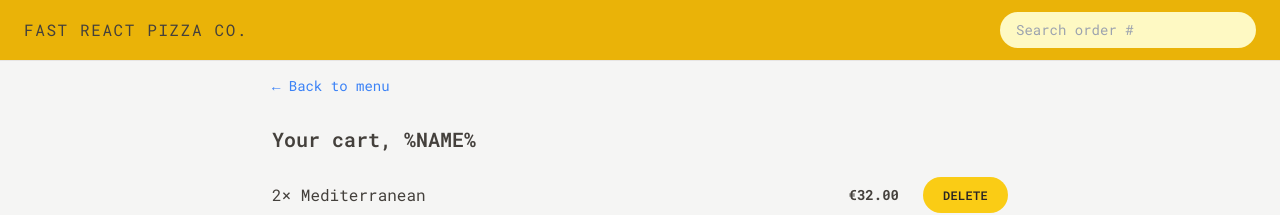
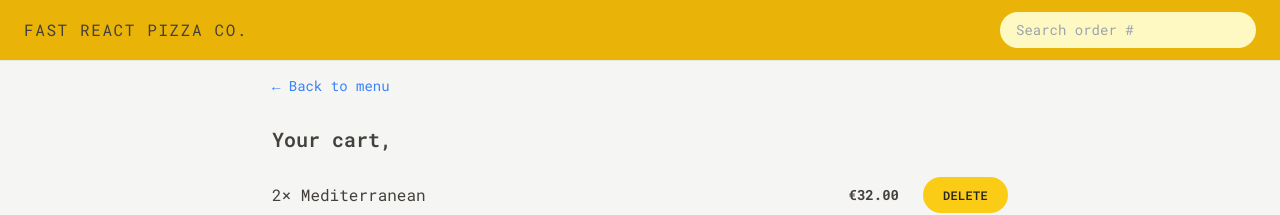
Before and after one commit to AndreyukRaman/fast-react-pizza, a React (Vite) app: page /cart in a window 1280 px wide. Shown: the top 215 px of the page. Built offline with nearby package versions, Linux system fonts and the light colour scheme.

Commit message:
Reading and Updating the User State

```diff
--- a/src/features/cart/Cart.jsx
+++ b/src/features/cart/Cart.jsx
@@ -2,6 +2,7 @@
 import LinkButton from '../../ui/LinkButton';
 import Button from '../../ui/Button';
 import CartItem from './CartItem';
+import { useSelector } from 'react-redux';
 
 const fakeCart = [
   {
@@ -28,13 +29,14 @@
 ];
 
 function Cart() {
+  const username = useSelector(state=>state.user.username)
   const cart = fakeCart;
 
   return (
     <div className='py-3 px-4'>
       <LinkButton to="/menu">&larr; Back to menu</LinkButton>
 
-      <h2 className='mt-7 text-xl font-semibold'>Your cart, %NAME%</h2>
+      <h2 className='mt-7 text-xl font-semibold'>Your cart, {username}</h2>
 
 <ul className='divide-y divide-stone-200 border-b mt-3 '>
   {cart.map((item)=> (<CartItem item={item} key={item.key} />))}
--- a/src/features/order/CreateOrder.jsx
+++ b/src/features/order/CreateOrder.jsx
@@ -2,6 +2,7 @@
 import { Form, redirect, useActionData, useNavigation } from "react-router-dom";
 import { createOrder } from "../../services/apiRestaurant";
 import Button from '../../ui/Button';
+import { useSelector } from 'react-redux';
 
 // https://uibakery.io/regex-library/phone-number
 const isValidPhone = (str) =>
@@ -34,6 +35,7 @@
 ];
 
 function CreateOrder() {
+  const username = useSelector(state=>state.user.username)
   const navigation = useNavigation();
   const isSubmitting = navigation.state === "submitting";
 
@@ -50,7 +52,7 @@
       <Form method="POST">
         <div className='mb-5 flex gap-2 flex-col sm:flex-row sm:items-center '>
           <label className='sm:basis-40'>First Name</label>
-          <input className='input grow' type="text" name="customer" required />
+          <input className='input grow' type="text" name="customer" required  defaultValue={username}/>
         </div>
 
         <div className='mb-5 flex gap-2 flex-col sm:flex-row sm:items-center '>
--- a/src/features/user/CreateUser.jsx
+++ b/src/features/user/CreateUser.jsx
@@ -1,11 +1,21 @@
 import { useState } from 'react';
 import Button from '../../ui/Button';
+import { useDispatch } from 'react-redux';
+import { updateName } from './userSlice';
+import { useNavigate } from 'react-router-dom';
 
 function CreateUser() {
   const [username, setUsername] = useState('');
+  const dispatch = useDispatch()
+  const navigate = useNavigate()
 
   function handleSubmit(e) {
     e.preventDefault();
+
+    if(!username) return;
+    dispatch(updateName(username))
+    navigate('/menu')
+
   }
 
   return (
--- a/src/ui/Home.jsx
+++ b/src/ui/Home.jsx
@@ -1,6 +1,10 @@
+import { useSelector } from 'react-redux';
 import CreateUser from "../features/user/CreateUser"
+import Button from './Button';
 
 function Home() {
+const username = useSelector(state=>state.user.username)
+
   return (
     <div className='my-10 sm:my-16 text-center px-4'>
       <h1
@@ -14,7 +18,7 @@
         Straight out of the oven, straight to you.
         </span>
       </h1>
-      <CreateUser />
+      { username === '' ? <CreateUser /> : <Button to='/menu' type='primary'>Continue ordering, {username}</Button>}
     </div>
   );
 }
```
